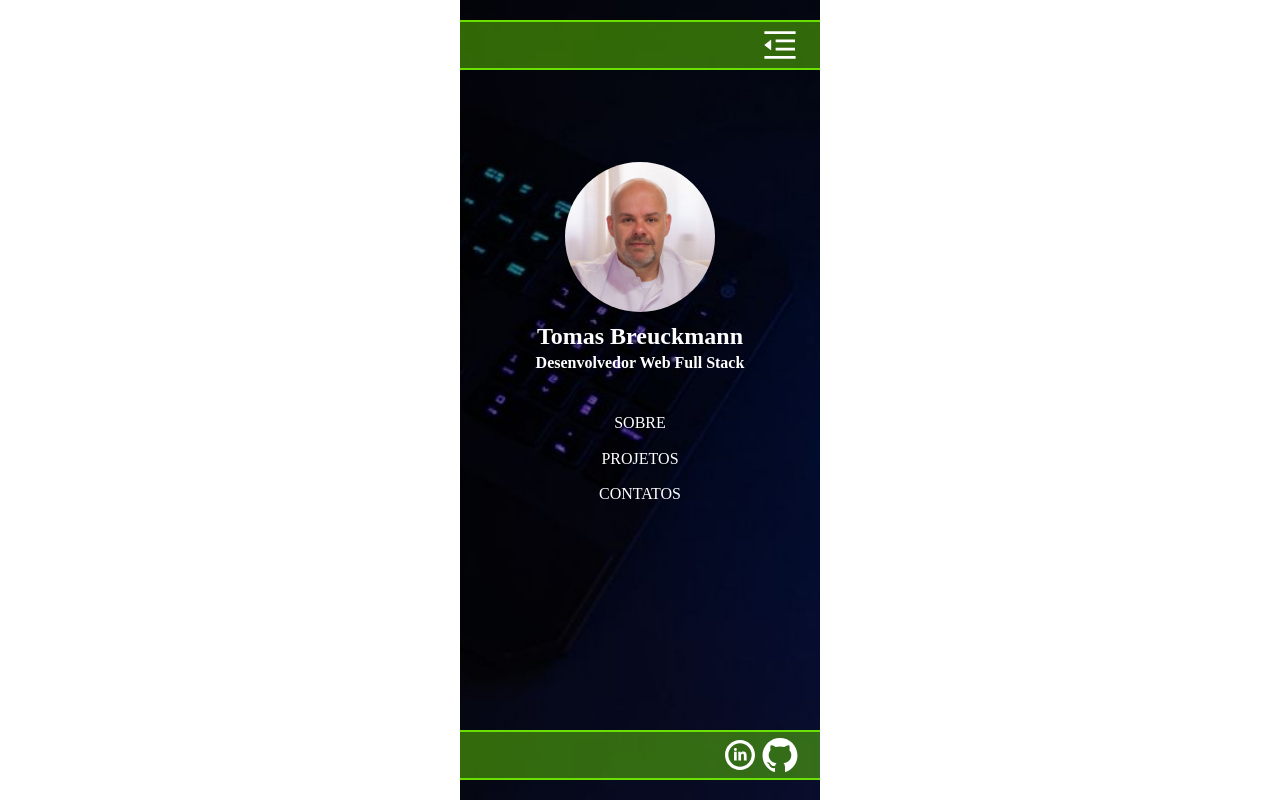
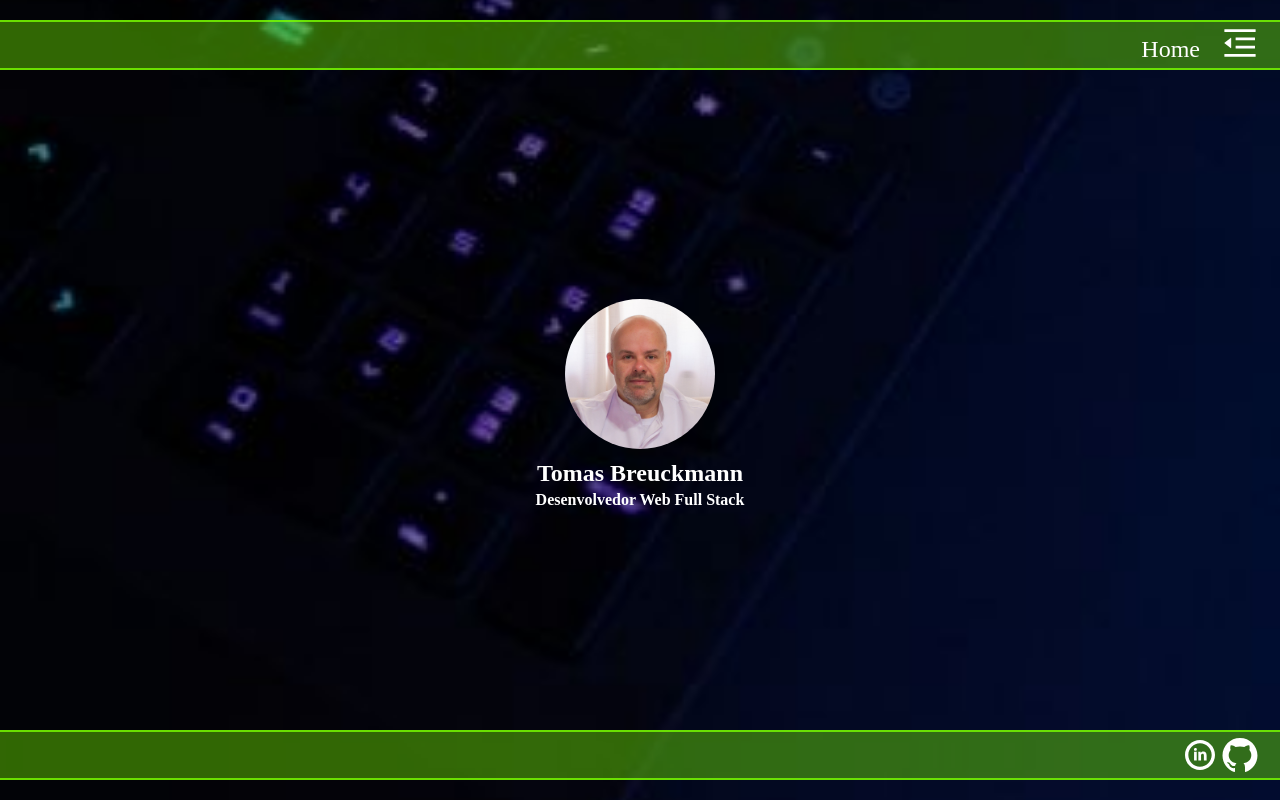
Before and after one commit to Tomas-Breuckmann/Tomas-Breuckmann.github.io, a React (Create React App) app: page / in a window 1280 px wide. Built offline with nearby package versions, Linux system fonts and the light colour scheme.

Commit message:
rotas adicionadas

```diff
--- a/src/App.js
+++ b/src/App.js
@@ -6,13 +6,17 @@ import Projetos from './pages/Projetos/Projetos.js';
 import Sobre from './pages/Sobre/Sobre.js';
 import Contato from './pages/Contato/Contato.js';
 import Provider from './context/Provider.js';
+// import { createBrowserHistory } from "history";
+
+// let { location } = createBrowserHistory();
 
 function App() {
+  // console.log(location);
   return (
     <div>
       <Provider>
         <Global />
-        <Routes>
+        <Routes >
           <Route exact path="/projetos" element={ <Projetos /> } />
           <Route exact path="/sobre" element={ <Sobre /> } />
           <Route exact path="/contato" element={ <Contato /> } />
--- a/src/Styles/Global.styles.js
+++ b/src/Styles/Global.styles.js
@@ -16,7 +16,7 @@ export const Global = createGlobalStyle`
       --orange-80: rgb(255, 107, 0, 0.8);
       --orange-60: rgb(255, 107, 0, 0.6);
       --orange-40: rgb(255, 107, 0, 0.4);
-      --wid: 360px;
+      --wid: 100vw;
       --hei: 100vh;
   }
 `;
--- a/src/Styles/Helpers.styles.js
+++ b/src/Styles/Helpers.styles.js
@@ -1,5 +1,6 @@
 import styled from 'styled-components';
 import backimage from '../images/teclado.jpg'
+import { NavLink } from 'react-router-dom';
 
 export const Body= styled.div`
 width: var(--wid);
@@ -9,4 +10,13 @@ background-image: url(${backimage});
 background-repeat: no-repeat;
 background-position: center;
 background-size: cover;
+display: flex;
+flex-direction: column;
+justify-content: center;
 `;
+
+export const StyleNavLink = styled(NavLink)`
+    color: white;
+    text-decoration: none;
+    padding: 5px;
+`
--- a/src/components/Header.js
+++ b/src/components/Header.js
@@ -4,7 +4,7 @@ import { AiOutlineMenuFold, AiOutlineMenuUnfold } from 'react-icons/ai';
 import LateralMenu from './LateralMenu';
 // import { Body } from '../Styles/.styles';
 
-function Header() {
+function Header({nome}) {
 
     // LOCAL STATE
     const [menu, setMenu] = useState(false);
@@ -12,11 +12,12 @@ function Header() {
     const handleMenu = () => {
         setMenu(!menu);
     }
-
+console.log(nome);
     return(
         <div>
             <LateralMenu menu={menu}/>
             <MainHeader>
+            <p>{nome}</p>
                 {
                     menu
                     ?
--- a/src/components/Header.styled.js
+++ b/src/components/Header.styled.js
@@ -11,7 +11,12 @@ export const MainHeader=styled.main`
     height: 50px;
     display: flex;
     justify-content: flex-end;
-    align-items: center;
+    align-items: flex-end;
     font-size: 40px;
     padding: 5px 20px 5px 0;
+
+    p {
+      font-size: 24px;
+      padding-right: 20px;
+    }
 `
--- a/src/components/LateralMenu.js
+++ b/src/components/LateralMenu.js
@@ -1,8 +1,7 @@
 import { Container, Menu } from './LateralMenu.styled.js';
-import { StyleNavLink } from '../pages/Home/Home.styles.js';
+import { StyleNavLink } from '../Styles/Helpers.styles.js';
 
 export default function LateralMenu({menu}) {
-    console.log(menu);
     return(
         <Container>
             <Menu menu={menu}>
--- a/src/pages/Contato/Contato.js
+++ b/src/pages/Contato/Contato.js
@@ -6,7 +6,7 @@ import { Body } from '../../Styles/Helpers.styles';
 function Contato() {
     return(
     <Body>
-        <Header />
+        <Header nome="Contatos"/>
         <Footer />
     </Body>
     )
--- a/src/pages/Home/Home.js
+++ b/src/pages/Home/Home.js
@@ -2,29 +2,18 @@ import React from 'react'
 import Header from '../../components/Header';
 import Footer from '../../components/Footer';
 import eu from '../../images/IMG_009.jpg'
-import { Img, HomeMain, StyleNavLink, Menu } from './Home.styles.js';
+import { Img, HomeMain } from './Home.styles.js';
 import { Body } from '../../Styles/Helpers.styles.js';
 
 function Home() {
 
     return(
         <Body>
-            <Header />
+            <Header nome="Home"/>
             <HomeMain>
                 <Img src={ eu } alt="minha foto" />
                 <h2>Tomas Breuckmann</h2>
                 <h4>Desenvolvedor Web Full Stack</h4>
-            <Menu>
-                <StyleNavLink to={ '/sobre'}>
-                    SOBRE
-                </StyleNavLink>
-                <StyleNavLink to={ '/projetos'}>
-                    PROJETOS
-                </StyleNavLink>
-                <StyleNavLink to={ '/contato'}>
-                    CONTATOS
-                </StyleNavLink>
-            </Menu>
             </HomeMain>
             <Footer />
         </Body>
--- a/src/pages/Home/Home.styles.js
+++ b/src/pages/Home/Home.styles.js
@@ -1,4 +1,3 @@
-import { NavLink } from 'react-router-dom';
 import styled from 'styled-components';
 
 export const Img=styled.img`
@@ -9,7 +8,6 @@ export const Img=styled.img`
 `
 
 export const HomeMain=styled.main`
-    padding-top: 150px;
     display: flex;
     flex-direction: column;
     align-items: center;
@@ -17,11 +15,7 @@ export const HomeMain=styled.main`
     line-height: 1.6em;
 `
 
-export const StyleNavLink = styled(NavLink)`
-    color: white;
-    text-decoration: none;
-    padding: 5px;
-`
+
 export const Menu=styled.main`
     margin-top: 30px;
     display: flex;
--- a/src/pages/Projetos/Projetos.js
+++ b/src/pages/Projetos/Projetos.js
@@ -6,7 +6,7 @@ import { Body } from '../../Styles/Helpers.styles';
 function Projetos() {
     return(
     <Body>
-        <Header />
+        <Header nome="Projetos"/>
         <Footer />
     </Body>
     )
--- a/src/pages/Sobre/Sobre.js
+++ b/src/pages/Sobre/Sobre.js
@@ -2,11 +2,12 @@ import React from 'react'
 import Header from '../../components/Header';
 import Footer from '../../components/Footer';
 import { Body } from '../../Styles/Helpers.styles';
+// import { useParams } from 'react-router-dom';
 
 function Sobre() {
     return(
         <Body>
-            <Header />
+            <Header nome="Sobre"/>
             <Footer />
         </Body>
     )
```
Also changed, not shown: src/index.js (+3 -4 lines), 1 other file (tests, documents, lock files or other folders).
